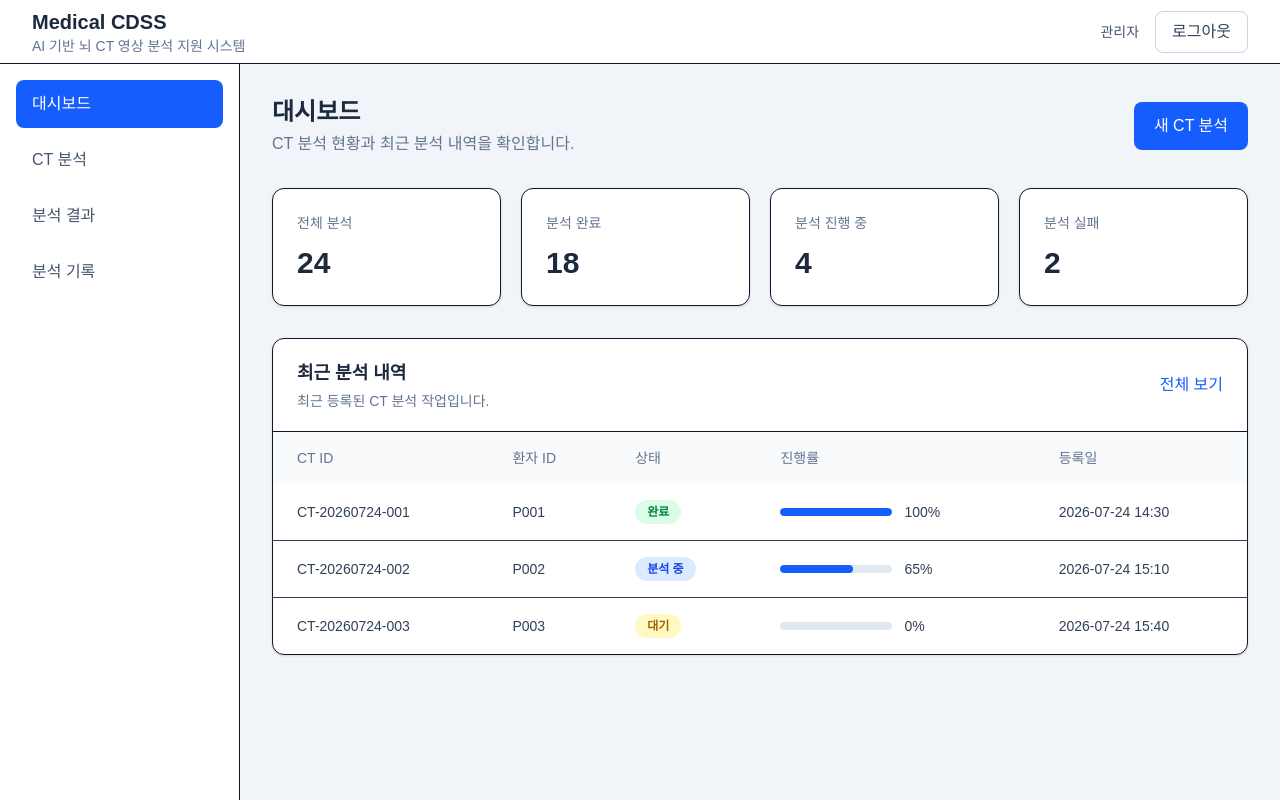
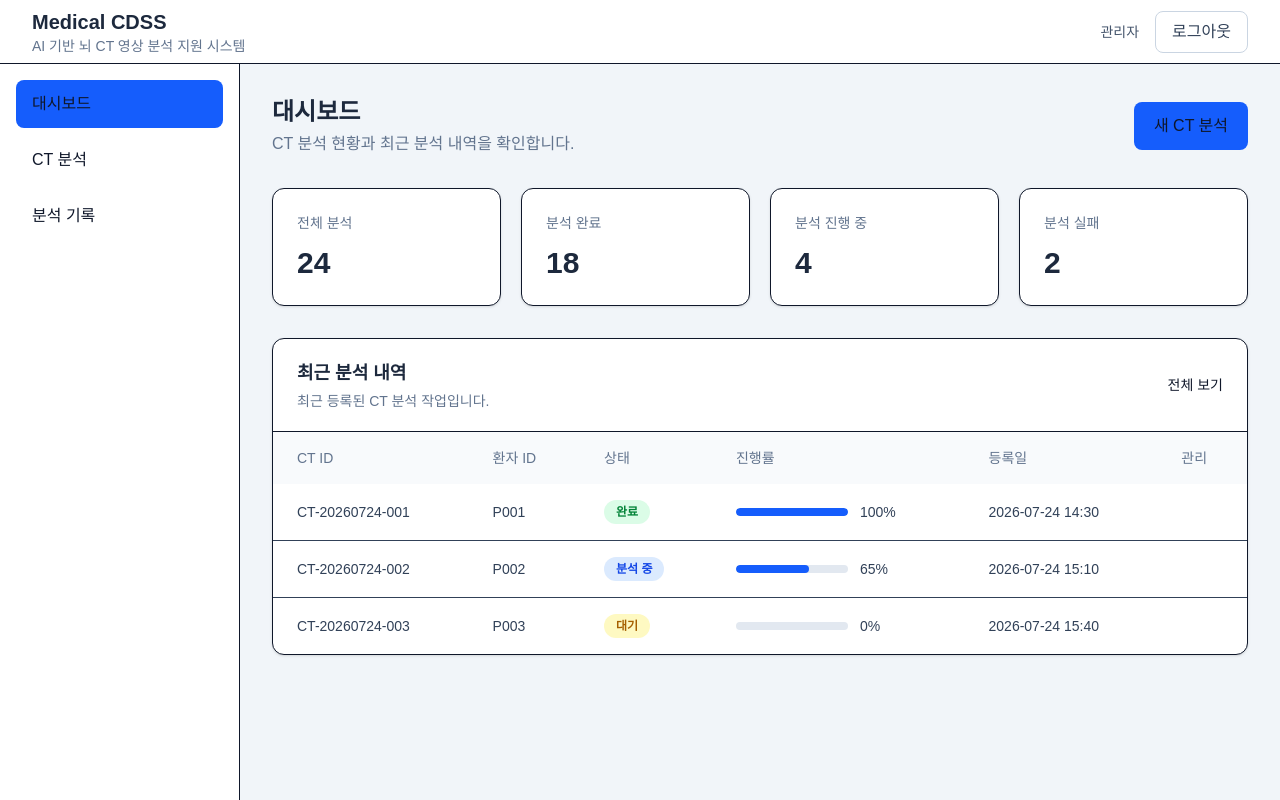
Before and after one commit to duddl6292/medical-cdss, a React (Vite) app in the folder frontend/: page / in a window 1280 px wide. Built offline with nearby package versions, Linux system fonts and the light colour scheme.

Commit message:
메인페이지 ui 및 api 구조 추가

```diff
--- /dev/null
+++ b/frontend/src/api/analysis.ts
@@ -0,0 +1,2 @@
+// CT NIfTI 파일 업로드 및 분석 요청 API
+// POST /api/analysis
--- /dev/null
+++ b/frontend/src/api/axios.ts
@@ -0,0 +1,2 @@
+// Django API 공통 요청 설정
+// API 기본 주소 예시: http://localhost:8000
--- /dev/null
+++ b/frontend/src/api/download.ts
@@ -0,0 +1,2 @@
+// 분석 결과 파일 다운로드 API
+// GET /api/download/{ct_id}
--- /dev/null
+++ b/frontend/src/api/history.ts
@@ -0,0 +1,2 @@
+// 전체 CT 분석 이력 조회 API
+// GET /api/history
--- /dev/null
+++ b/frontend/src/api/result.ts
@@ -0,0 +1,2 @@
+// CT 분석 결과 조회 API
+// GET /api/result/{ct_id}
--- /dev/null
+++ b/frontend/src/api/status.ts
@@ -0,0 +1,2 @@
+// CT 분석 상태 및 진행률 조회 API
+// GET /api/status/{ct_id}
--- a/frontend/src/pages/mainpage.tsx
+++ b/frontend/src/pages/mainpage.tsx
@@ -1,3 +1,5 @@
+import { Link } from "react-router-dom";
+
 const recentAnalyses = [
   {
     ctId: "CT-20260724-001",
@@ -50,33 +52,26 @@ function MainPage() {
       <div className="flex">
         <aside className="min-h-[calc(100vh-64px)] w-60 border-r bg-white p-4">
           <nav className="space-y-2">
-            <button
-              type="button"
-              className="w-full rounded-lg bg-blue-600 px-4 py-3 text-left font-medium text-white"
+            <Link
+              to="/"
+              className="block w-full rounded-lg bg-blue-600 px-4 py-3 text-left font-medium text-white"
             >
               대시보드
-            </button>
+            </Link>
 
-            <button
-              type="button"
-              className="w-full rounded-lg px-4 py-3 text-left text-slate-600 hover:bg-slate-100"
+            <Link
+              to="/upload"
+              className="block w-full rounded-lg px-4 py-3 text-left text-slate-600 hover:bg-slate-100"
             >
               CT 분석
-            </button>
+            </Link>
 
-            <button
-              type="button"
-              className="w-full rounded-lg px-4 py-3 text-left text-slate-600 hover:bg-slate-100"
-            >
-              분석 결과
-            </button>
-
-            <button
-              type="button"
-              className="w-full rounded-lg px-4 py-3 text-left text-slate-600 hover:bg-slate-100"
+            <Link
+              to="/history"
+              className="block w-full rounded-lg px-4 py-3 text-left text-slate-600 hover:bg-slate-100"
             >
               분석 기록
-            </button>
+            </Link>
           </nav>
         </aside>
 
@@ -92,12 +87,12 @@ function MainPage() {
               </p>
             </div>
 
-            <button
-              type="button"
+            <Link
+              to="/upload"
               className="rounded-lg bg-blue-600 px-5 py-3 font-medium text-white hover:bg-blue-700"
             >
               새 CT 분석
-            </button>
+            </Link>
           </section>
 
           <section className="mb-8 grid grid-cols-1 gap-5 md:grid-cols-2 xl:grid-cols-4">
@@ -119,12 +114,12 @@ function MainPage() {
                 </p>
               </div>
 
-              <button
-                type="button"
+              <Link
+                to="/history"
                 className="text-sm font-medium text-blue-600 hover:text-blue-700"
               >
                 전체 보기
-              </button>
+              </Link>
             </div>
 
             <div className="overflow-x-auto">
@@ -136,6 +131,7 @@ function MainPage() {
                     <th className="px-6 py-4 font-medium">상태</th>
                     <th className="px-6 py-4 font-medium">진행률</th>
                     <th className="px-6 py-4 font-medium">등록일</th>
+                    <th className="px-6 py-4 font-medium">관리</th>
                   </tr>
                 </thead>
 
```
Also changed, not shown: frontend/src/components/header.tsx (added), frontend/src/components/sidebar.tsx (added), frontend/src/layouts/applayout.tsx (added).
